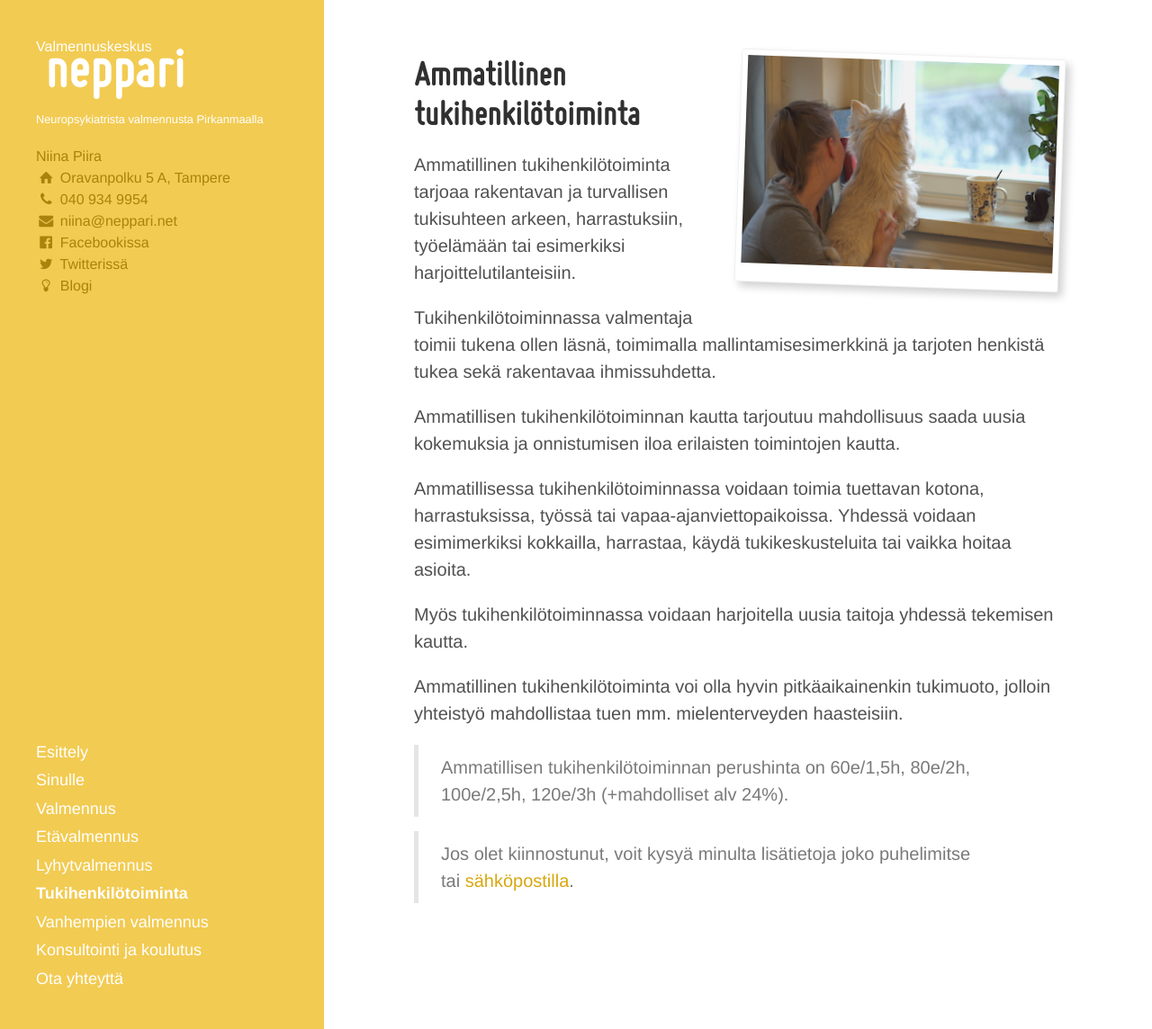
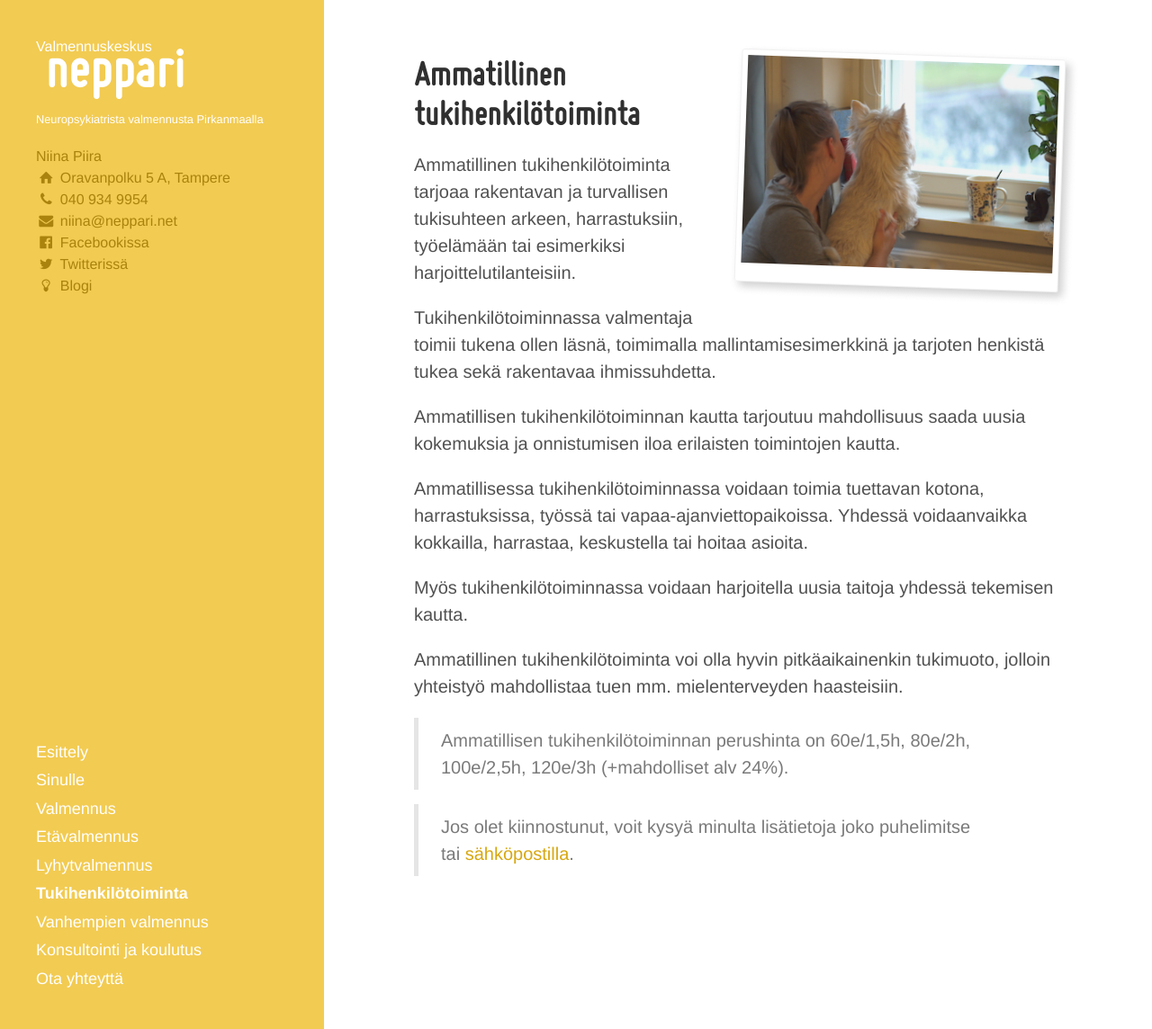
Before and after one commit to niinapiira/neppari.net, a Jekyll site: the page built from ammatillinen-tukihenkilotoiminta.md, in a window 1280 px wide and 1144 px high. Shown: the whole window at 90% size. Built offline with Jekyll 4.4.1, drawn with Linux system fonts in a browser that asks for light colours.

Commit message:
Updated ammatillinen-tukihenkilotoiminta.md

```diff
--- a/ammatillinen-tukihenkilotoiminta.md
+++ b/ammatillinen-tukihenkilotoiminta.md
@@ -25,7 +25,7 @@ Tukihenkilötoiminnassa valmentaja toimii tukena ollen läsnä, toimimalla malli
 
 Ammatillisen tukihenkilötoiminnan kautta tarjoutuu mahdollisuus saada uusia kokemuksia ja onnistumisen iloa erilaisten toimintojen kautta.
 
-Ammatillisessa tukihenkilötoiminnassa voidaan toimia tuettavan kotona, harrastuksissa, työssä tai vapaa-ajanviettopaikoissa. Yhdessä voidaan esimimerkiksi kokkailla, harrastaa, käydä tukikeskusteluita tai vaikka hoitaa asioita.
+Ammatillisessa tukihenkilötoiminnassa voidaan toimia tuettavan kotona, harrastuksissa, työssä tai vapaa-ajanviettopaikoissa. Yhdessä voidaanvaikka kokkailla, harrastaa, keskustella tai hoitaa asioita.
 
 Myös tukihenkilötoiminnassa voidaan harjoitella uusia taitoja yhdessä tekemisen kautta.
 
```
